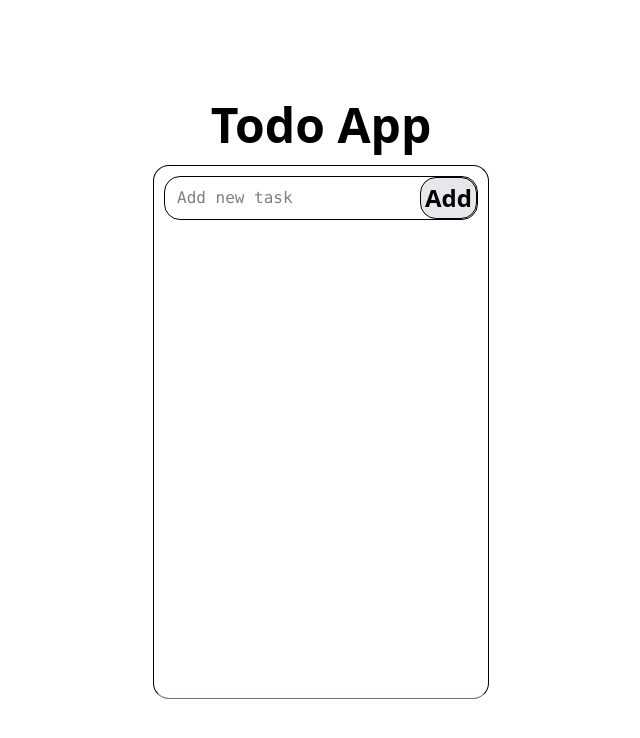
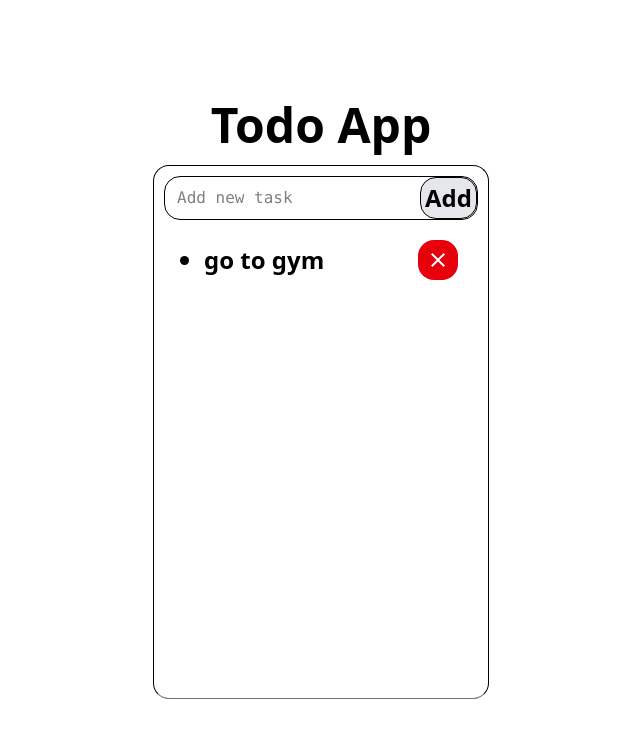
Before and after one commit to Amir-mohammad-ahmady-1234/Todo-List-codeLab, a React (Vite) app: page / in a window 1280 px wide. Shown: the top 738 px of the page, without its empty margins (319-959 px from the left). Built offline with nearby package versions, Linux system fonts and the light colour scheme.

Commit message:
create mainSection design.

```diff
--- a/package.json
+++ b/package.json
@@ -13,6 +13,7 @@
     "@tailwindcss/vite": "^4.1.7",
     "react": "^19.1.0",
     "react-dom": "^19.1.0",
+    "react-icons": "^5.5.0",
     "tailwindcss": "^4.1.7"
   },
   "devDependencies": {
--- a/src/components/TodoHeader.tsx
+++ b/src/components/TodoHeader.tsx
@@ -1,7 +1,7 @@
 const TodoHeader = () => {
   return (
     <footer>
-      <div className="flex justify-between border-1 rounded-2xl">
+      <div className="flex justify-between items-center border-1 rounded-2xl">
         <input
           className="pl-3 outline-0 border-0 font-mono"
           type="text"
--- a/src/components/TodoMainSection.tsx
+++ b/src/components/TodoMainSection.tsx
@@ -1,6 +1,17 @@
+import { IoMdClose } from "react-icons/io";
+
 const TodoMainSection = () => {
   return (
-    <div></div>
+    <ul className="list-disc pl-10 mt-5 text-2xl font-bold">
+      <li className="w-full pr-5">
+        <div className="flex justify-between items-center">
+          <span>go to gym</span>
+          <button className="bg-red-600 p-2 rounded-2xl">
+            <IoMdClose className="text-white text-2xl cursor-pointer" />
+          </button>
+        </div>
+      </li>
+    </ul>
   );
 };
 
```
Also changed, not shown: 1 other file (tests, documents, lock files or other folders).
